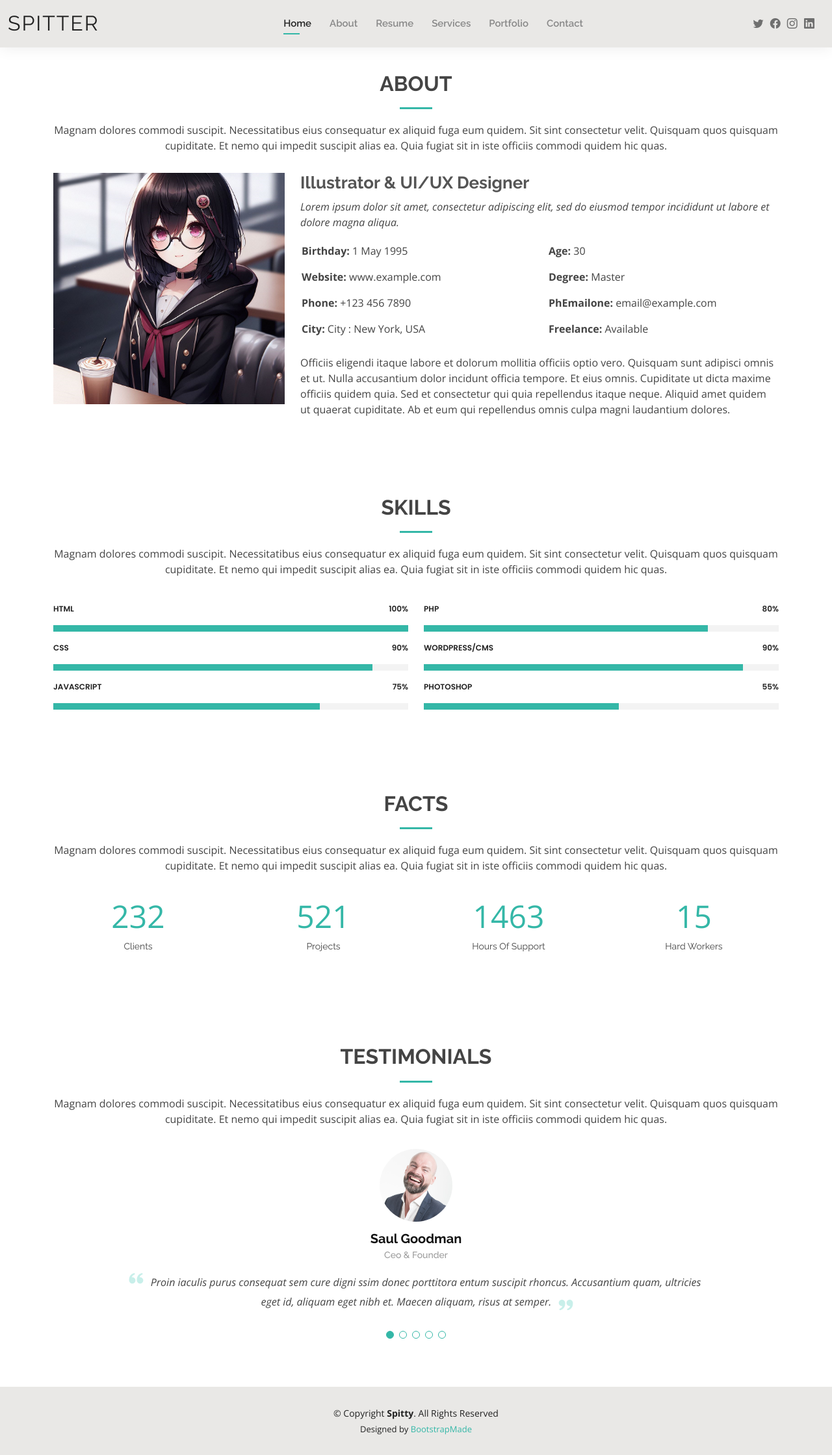
After one commit to fl4r03n/portfolio-spity, a Django app: page /about-me/ in a window 1280 px wide. The commit adds this page. Shown: the whole page at 65% size. Run offline with Django 5.2, Linux system fonts and the light colour scheme; some libraries are stand-ins or nearby versions.

Commit message:
agregadas secciones about, portfolio, resume y services

```diff
--- a/portafolio_spity/core/views.py
+++ b/portafolio_spity/core/views.py
@@ -8,3 +8,15 @@ def home(request):
 
 def contact(request):
     return render(request,'core/contact.html')
+
+def about(request):
+    return render(request,'core/about.html')
+
+def resume(request):
+    return render(request,'core/resume.html')
+
+def services(request):
+    return render(request,'core/services.html')
+
+def portfolio(request):
+    return render(request,'core/portfolio.html')
--- a/portafolio_spity/portafolio_spity/settings.py
+++ b/portafolio_spity/portafolio_spity/settings.py
@@ -121,7 +121,7 @@ STATICFILES_DIRS = [
     os.path.join(BASE_DIR, 'static'),
 ]
 
-STATIC_URL = 'static/'
+STATIC_URL = '/static/'
 
 # Default primary key field type
 # https://docs.djangoproject.com/en/5.0/ref/settings/#default-auto-field
--- a/portafolio_spity/portafolio_spity/urls.py
+++ b/portafolio_spity/portafolio_spity/urls.py
@@ -21,5 +21,10 @@ from core import views as core_views
 
 urlpatterns = [
     path('',core_views.home, name='home'),
+    path('hone/',core_views.home, name='home'),
+    path('about-me/', core_views.about, name='about'),
+    path('resume/', core_views.resume, name='resume'),
+    path('services/', core_views.services, name='services'),
+    path('portfolio/', core_views.portfolio, name='portfolio'),
     path("admin/", admin.site.urls),
 ]
--- /dev/null
+++ b/portafolio_spity/templates/core/about.html
@@ -0,0 +1,245 @@
+{% extends 'core/base.html' %}
+{% load static %}
+  {% block title %}
+  About -
+  {% endblock title %}
+
+  {% block content %}
+
+  <main id="main">
+
+    <!-- ======= About Section ======= -->
+    <section id="about" class="about">
+      <div class="container" data-aos="fade-up">
+
+        <div class="section-title">
+          <h2>About</h2>
+          <p>Magnam dolores commodi suscipit. Necessitatibus eius consequatur ex aliquid fuga eum quidem. Sit sint consectetur velit. Quisquam quos quisquam cupiditate. Et nemo qui impedit suscipit alias ea. Quia fugiat sit in iste officiis commodi quidem hic quas.</p>
+        </div>
+
+        <div class="row">
+          <div class="col-lg-4">
+            <img src="{% static 'core/img/about.jpg' %}" class="img-fluid" alt="">
+          </div>
+          <div class="col-lg-8 pt-4 pt-lg-0 content">
+            <h3>Illustrator &amp; UI/UX Designer</h3>
+            <p class="fst-italic">
+              Lorem ipsum dolor sit amet, consectetur adipiscing elit, sed do eiusmod tempor incididunt ut labore et dolore
+              magna aliqua.
+            </p>
+            <div class="row">
+              <div class="col-lg-6">
+                <ul>
+                  <li><i class="bi bi-rounded-right"></i> <strong>Birthday:</strong> 1 May 1995</li>
+                  <li><i class="bi bi-rounded-right"></i> <strong>Website:</strong> www.example.com</li>
+                  <li><i class="bi bi-rounded-right"></i> <strong>Phone:</strong> +123 456 7890</li>
+                  <li><i class="bi bi-rounded-right"></i> <strong>City:</strong> City : New York, USA</li>
+                </ul>
+              </div>
+              <div class="col-lg-6">
+                <ul>
+                  <li><i class="bi bi-rounded-right"></i> <strong>Age:</strong> 30</li>
+                  <li><i class="bi bi-rounded-right"></i> <strong>Degree:</strong> Master</li>
+                  <li><i class="bi bi-rounded-right"></i> <strong>PhEmailone:</strong> email@example.com</li>
+                  <li><i class="bi bi-rounded-right"></i> <strong>Freelance:</strong> Available</li>
+                </ul>
+              </div>
+            </div>
+            <p>
+              Officiis eligendi itaque labore et dolorum mollitia officiis optio vero. Quisquam sunt adipisci omnis et ut. Nulla accusantium dolor incidunt officia tempore. Et eius omnis.
+              Cupiditate ut dicta maxime officiis quidem quia. Sed et consectetur qui quia repellendus itaque neque. Aliquid amet quidem ut quaerat cupiditate. Ab et eum qui repellendus omnis culpa magni laudantium dolores.
+            </p>
+          </div>
+        </div>
+
+      </div>
+    </section><!-- End About Section -->
+
+    <!-- ======= Skills Section ======= -->
+    <section id="skills" class="skills">
+      <div class="container" data-aos="fade-up">
+
+        <div class="section-title">
+          <h2>Skills</h2>
+          <p>Magnam dolores commodi suscipit. Necessitatibus eius consequatur ex aliquid fuga eum quidem. Sit sint consectetur velit. Quisquam quos quisquam cupiditate. Et nemo qui impedit suscipit alias ea. Quia fugiat sit in iste officiis commodi quidem hic quas.</p>
+        </div>
+
+        <div class="row skills-content">
+
+          <div class="col-lg-6">
+
+            <div class="progress">
+              <span class="skill">HTML <i class="val">100%</i></span>
+              <div class="progress-bar-wrap">
+                <div class="progress-bar" role="progressbar" aria-valuenow="100" aria-valuemin="0" aria-valuemax="100"></div>
+              </div>
+            </div>
+
+            <div class="progress">
+              <span class="skill">CSS <i class="val">90%</i></span>
+              <div class="progress-bar-wrap">
+                <div class="progress-bar" role="progressbar" aria-valuenow="90" aria-valuemin="0" aria-valuemax="100"></div>
+              </div>
+            </div>
+
+            <div class="progress">
+              <span class="skill">JavaScript <i class="val">75%</i></span>
+              <div class="progress-bar-wrap">
+                <div class="progress-bar" role="progressbar" aria-valuenow="75" aria-valuemin="0" aria-valuemax="100"></div>
+              </div>
+            </div>
+
+          </div>
+
+          <div class="col-lg-6">
+
+            <div class="progress">
+              <span class="skill">PHP <i class="val">80%</i></span>
+              <div class="progress-bar-wrap">
+                <div class="progress-bar" role="progressbar" aria-valuenow="80" aria-valuemin="0" aria-valuemax="100"></div>
+              </div>
+            </div>
+
+            <div class="progress">
+              <span class="skill">WordPress/CMS <i class="val">90%</i></span>
+              <div class="progress-bar-wrap">
+                <div class="progress-bar" role="progressbar" aria-valuenow="90" aria-valuemin="0" aria-valuemax="100"></div>
+              </div>
+            </div>
+
+            <div class="progress">
+              <span class="skill">Photoshop <i class="val">55%</i></span>
+              <div class="progress-bar-wrap">
+                <div class="progress-bar" role="progressbar" aria-valuenow="55" aria-valuemin="0" aria-valuemax="100"></div>
+              </div>
+            </div>
+
+          </div>
+
+        </div>
+
+      </div>
+    </section><!-- End Skills Section -->
+
+    <!-- ======= Facts Section ======= -->
+    <section id="facts" class="facts">
+      <div class="container" data-aos="fade-up">
+
+        <div class="section-title">
+          <h2>Facts</h2>
+          <p>Magnam dolores commodi suscipit. Necessitatibus eius consequatur ex aliquid fuga eum quidem. Sit sint consectetur velit. Quisquam quos quisquam cupiditate. Et nemo qui impedit suscipit alias ea. Quia fugiat sit in iste officiis commodi quidem hic quas.</p>
+        </div>
+
+        <div class="row counters">
+
+          <div class="col-lg-3 col-6 text-center">
+            <span data-purecounter-start="0" data-purecounter-end="232" data-purecounter-duration="1" class="purecounter"></span>
+            <p>Clients</p>
+          </div>
+
+          <div class="col-lg-3 col-6 text-center">
+            <span data-purecounter-start="0" data-purecounter-end="521" data-purecounter-duration="1" class="purecounter"></span>
+            <p>Projects</p>
+          </div>
+
+          <div class="col-lg-3 col-6 text-center">
+            <span data-purecounter-start="0" data-purecounter-end="1463" data-purecounter-duration="1" class="purecounter"></span>
+            <p>Hours Of Support</p>
+          </div>
+
+          <div class="col-lg-3 col-6 text-center">
+            <span data-purecounter-start="0" data-purecounter-end="15" data-purecounter-duration="1" class="purecounter"></span>
+            <p>Hard Workers</p>
+          </div>
+
+        </div>
+
+      </div>
+    </section><!-- End Facts Section -->
+
+    <!-- ======= Testimonials Section ======= -->
+    <section id="testimonials" class="testimonials">
+      <div class="container" data-aos="fade-up">
+
+        <div class="section-title">
+          <h2>Testimonials</h2>
+          <p>Magnam dolores commodi suscipit. Necessitatibus eius consequatur ex aliquid fuga eum quidem. Sit sint consectetur velit. Quisquam quos quisquam cupiditate. Et nemo qui impedit suscipit alias ea. Quia fugiat sit in iste officiis commodi quidem hic quas.</p>
+        </div>
+
+        <div class="testimonials-slider swiper" data-aos="fade-up" data-aos-delay="100">
+          <div class="swiper-wrapper">
+
+            <div class="swiper-slide">
+              <div class="testimonial-item">
+                <img src="assets/img/testimonials/testimonials-1.jpg" class="testimonial-img" alt="">
+                <h3>Saul Goodman</h3>
+                <h4>Ceo &amp; Founder</h4>
+                <p>
+                  <i class="bx bxs-quote-alt-left quote-icon-left"></i>
+                  Proin iaculis purus consequat sem cure digni ssim donec porttitora entum suscipit rhoncus. Accusantium quam, ultricies eget id, aliquam eget nibh et. Maecen aliquam, risus at semper.
+                  <i class="bx bxs-quote-alt-right quote-icon-right"></i>
+                </p>
+              </div>
+            </div><!-- End testimonial item -->
+
+            <div class="swiper-slide">
+              <div class="testimonial-item">
+                <img src="assets/img/testimonials/testimonials-2.jpg" class="testimonial-img" alt="">
+                <h3>Sara Wilsson</h3>
+                <h4>Designer</h4>
+                <p>
+                  <i class="bx bxs-quote-alt-left quote-icon-left"></i>
+                  Export tempor illum tamen malis malis eram quae irure esse labore quem cillum quid cillum eram malis quorum velit fore eram velit sunt aliqua noster fugiat irure amet legam anim culpa.
+                  <i class="bx bxs-quote-alt-right quote-icon-right"></i>
+                </p>
+              </div>
+            </div><!-- End testimonial item -->
+
+            <div class="swiper-slide">
+              <div class="testimonial-item">
+                <img src="assets/img/testimonials/testimonials-3.jpg" class="testimonial-img" alt="">
+                <h3>Jena Karlis</h3>
+                <h4>Store Owner</h4>
+                <p>
+                  <i class="bx bxs-quote-alt-left quote-icon-left"></i>
+                  Enim nisi quem export duis labore cillum quae magna enim sint quorum nulla quem veniam duis minim tempor labore quem eram duis noster aute amet eram fore quis sint minim.
+                  <i class="bx bxs-quote-alt-right quote-icon-right"></i>
+                </p>
+              </div>
+            </div><!-- End testimonial item -->
+
+            <div class="swiper-slide">
+              <div class="testimonial-item">
+                <img src="assets/img/testimonials/testimonials-4.jpg" class="testimonial-img" alt="">
+                <h3>Matt Brandon</h3>
+                <h4>Freelancer</h4>
+                <p>
+                  <i class="bx bxs-quote-alt-left quote-icon-left"></i>
+                  Fugiat enim eram quae cillum dolore dolor amet nulla culpa multos export minim fugiat minim velit minim dolor enim duis veniam ipsum anim magna sunt elit fore quem dolore labore illum veniam.
+                  <i class="bx bxs-quote-alt-right quote-icon-right"></i>
+                </p>
+              </div>
+            </div><!-- End testimonial item -->
+
+            <div class="swiper-slide">
+              <div class="testimonial-item">
+                <img src="assets/img/testimonials/testimonials-5.jpg" class="testimonial-img" alt="">
+                <h3>John Larson</h3>
+                <h4>Entrepreneur</h4>
+                <p>
+                  <i class="bx bxs-quote-alt-left quote-icon-left"></i>
+                  Quis quorum aliqua sint quem legam fore sunt eram irure aliqua veniam tempor noster veniam enim culpa labore duis sunt culpa nulla illum cillum fugiat legam esse veniam culpa fore nisi cillum quid.
+                  <i class="bx bxs-quote-alt-right quote-icon-right"></i>
+                </p>
+              </div>
+            </div><!-- End testimonial item -->
+
+          </div>
+          <div class="swiper-pagination"></div>
+        </div>
+
+      </div>
+    </section><!-- End Testimonials Section -->
+
+  </main><!-- End #main -->
+{% endblock content %}
--- a/portafolio_spity/templates/core/base.html
+++ b/portafolio_spity/templates/core/base.html
@@ -1,12 +1,14 @@
+{% load static %}
 <!DOCTYPE html>
 <html lang="es">
 <head>
-    {% load static %}
     <meta charset="UTF-8">
+    <meta http-equiv="X-UA-Compatible" content="IE=edge">
     <meta content="width=device-width, initial-scale=1.0" name="viewport">
-    <title>Spytter World
-        {% block title %}
-        {% endblock title %}
+    <title>
+      {% block title %}
+      {% endblock title %}
+      Spytter World
     </title>
       <!-- Favicons -->
     <link href= {% static "core/img/favicon.png" %} rel="icon">
@@ -33,17 +35,17 @@
   <header id="header" class="fixed-top">
     <div class="container-fluid d-flex justify-content-between align-items-center">
 
-      <h1 class="logo me-auto me-lg-0"><a href="index.html">Spitter</a></h1>
+      <h1 class="logo me-auto me-lg-0"><a href={% url "home" %}>Spitter</a></h1>
       <!-- Uncomment below if you prefer to use an image logo -->
       <!-- <a href="index.html" class="logo"><img src="assets/img/logo.png" alt="" class="img-fluid"></a>-->
 
       <nav id="navbar" class="navbar order-last order-lg-0">
         <ul>
-          <li><a class="active" href="index.html">Home</a></li>
-          <li><a href="about.html">About</a></li>
-          <li><a href="resume.html">Resume</a></li>
-          <li><a href="services.html">Services</a></li>
-          <li><a href="portfolio.html">Portfolio</a></li>
+          <li><a class="active" href={% url "home" %}>Home</a></li>
+          <li><a href={% url "about" %}>About</a></li>
+          <li><a href={% url "resume" %}>Resume</a></li>
+          <li><a href={% url "services" %}>Services</a></li>
+          <li><a href={% url "portfolio" %}>Portfolio</a></li>
           <li><a href="contact.html">Contact</a></li>
         </ul>
         <i class="bi bi-list mobile-nav-toggle"></i>
@@ -59,15 +61,8 @@
     </div>
 
   </header><!-- End Header -->
-
-  <!-- ======= Hero Section ======= -->
-  <section id="hero" class="d-flex align-items-center">
-    <div class="container d-flex flex-column align-items-center" data-aos="zoom-in" data-aos-delay="100">
-      <h1>Spitter</h1>
-      <h2>I'm a professional content creator from Argentina</h2>
-      <a href="about.html" class="btn-about">About Me</a>
-    </div>
-  </section><!-- End Hero -->
+  {% block content %}
+  {% endblock content %}
 
   <!-- ======= Footer ======= -->
   <footer id="footer">
```
Also changed, not shown: portafolio_spity/templates/core/home.html (+15 -0 lines), portafolio_spity/templates/core/portfolio.html (added, +164 -0 lines), portafolio_spity/templates/core/resume.html (added, +80 -0 lines), portafolio_spity/templates/core/services.html (added, +104 -0 lines), portafolio_spity/static/core/img/about.jpg, portafolio_spity/static/core/img/hero-bg.jpg, portafolio_spity/static/core/img/old_about.jpg (added), portafolio_spity/static/core/img/old_hero-bg.jpg (added), 2 other files.
